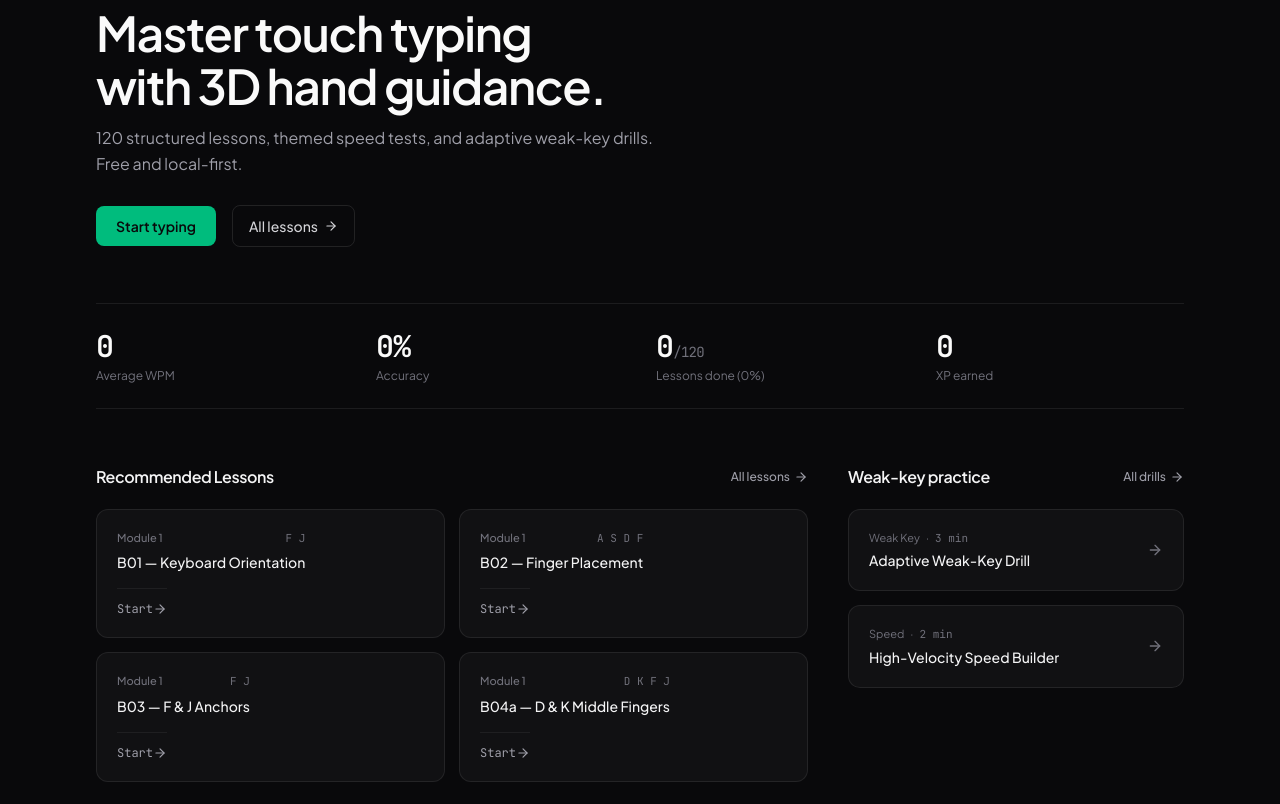
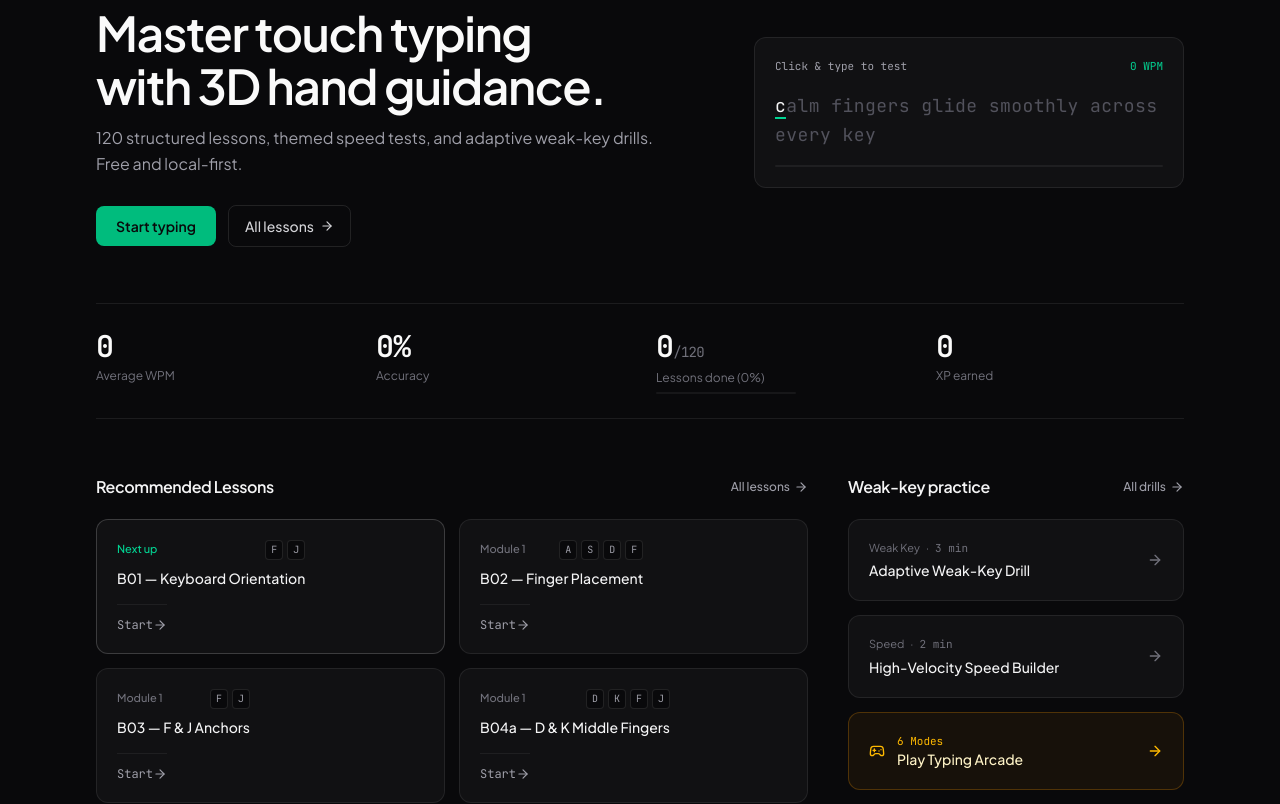
Before and after one commit to webmaster0-maker/typingmaster-pro, a React (Vite) app: page / in a window 1280 px wide. Shown: the part 280-1084 px from the top of the page. Built offline with nearby package versions, Linux system fonts and the light colour scheme.

Commit message:
Auto-sync: update files [2026-11-27 10:06:31]

```diff
--- a/src/App.tsx
+++ b/src/App.tsx
@@ -806,6 +806,7 @@ export default function App() {
               onStartLesson={handleStartLesson}
               onStartPractice={handleStartPractice}
               onOpenNourishmentDrills={() => setActiveTab('drills')}
+              onOpenArcade={() => setIsArcadeOpen(true)}
               setActiveTab={setActiveTab}
             />
           )}
--- a/src/components/Dashboard.tsx
+++ b/src/components/Dashboard.tsx
@@ -1,7 +1,7 @@
-import React, { useState } from 'react';
+import React, { useRef, useState } from 'react';
 import { Lesson, PracticeItem, UserStats, SessionResult } from '../types';
 import { calculateGrowthProfile, getLessonCompletionMeta } from '../utils/growthEngine';
-import { ArrowRight, ChevronDown } from 'lucide-react';
+import { ArrowRight, ChevronDown, Gamepad2, RotateCcw } from 'lucide-react';
 
 interface DashboardProps {
   lessons: Lesson[];
@@ -11,8 +11,11 @@ interface DashboardProps {
   onStartLesson: (lesson: Lesson) => void;
   onStartPractice: (practice: PracticeItem) => void;
   onOpenNourishmentDrills: () => void;
+  onOpenArcade?: () => void;
   setActiveTab: (tab: string) => void;
 }
+
+const PREVIEW_TEXT = 'calm fingers glide smoothly across every key';
 
 export const Dashboard: React.FC<DashboardProps> = ({
   lessons,
@@ -22,10 +25,47 @@ export const Dashboard: React.FC<DashboardProps> = ({
   onStartLesson,
   onStartPractice,
   onOpenNourishmentDrills,
+  onOpenArcade,
   setActiveTab,
 }) => {
   const growthProfile = calculateGrowthProfile(userStats, sessionHistory);
   const [openFaq, setOpenFaq] = useState<number>(0);
+
+  // Interactive 1-line hero typing preview state (no persistence, instant tactile engagement)
+  const [previewTyped, setPreviewTyped] = useState('');
+  const [previewStart, setPreviewStart] = useState<number | null>(null);
+  const [previewEnd, setPreviewEnd] = useState<number | null>(null);
+  const previewInputRef = useRef<HTMLInputElement>(null);
+
+  const handlePreviewChange = (e: React.ChangeEvent<HTMLInputElement>) => {
+    const val = e.target.value.slice(0, PREVIEW_TEXT.length);
+    if (!previewStart && val.length > 0) {
+      setPreviewStart(Date.now());
+    }
+    if (val.length === PREVIEW_TEXT.length && !previewEnd) {
+      setPreviewEnd(Date.now());
+    } else if (val.length < PREVIEW_TEXT.length && previewEnd) {
+      setPreviewEnd(null);
+    }
+    setPreviewTyped(val);
+  };
+
+  const resetPreview = () => {
+    setPreviewTyped('');
+    setPreviewStart(null);
+    setPreviewEnd(null);
+    previewInputRef.current?.focus();
+  };
+
+  const previewCorrect = previewTyped
+    .split('')
+    .filter((ch, idx) => ch === PREVIEW_TEXT[idx]).length;
+  const previewElapsedMin = previewStart
+    ? Math.max(0.02, ((previewEnd ?? Date.now()) - previewStart) / 60000)
+    : 0;
+  const previewWpm = previewStart && previewTyped.length > 1
+    ? Math.round(previewCorrect / 5 / previewElapsedMin)
+    : 0;
 
   const faqItems = [
     {
@@ -65,8 +105,9 @@ export const Dashboard: React.FC<DashboardProps> = ({
 
   return (
     <div className="max-w-6xl mx-auto px-4 sm:px-6 lg:px-8 py-10 sm:py-14 space-y-14 animate-fadeIn">
-      {/* Open Editorial Hero */}
-      <section className="space-y-6 max-w-2xl">
+      {/* Open Editorial Hero + Instant Typing Preview */}
+      <section className="grid grid-cols-1 lg:grid-cols-12 gap-10 items-center">
+        <div className="lg:col-span-7 space-y-6">
           <div className="space-y-3">
             <p className="text-xs font-mono uppercase tracking-widest text-emerald-400">
               Touch Typing Studio
@@ -79,7 +120,7 @@ export const Dashboard: React.FC<DashboardProps> = ({
             </p>
           </div>
 
-        <div className="flex flex-wrap items-center gap-4 pt-1">
+          <div className="flex flex-wrap items-center gap-3 pt-1">
             {nextLesson && (
               <button
                 type="button"
@@ -102,9 +143,75 @@ export const Dashboard: React.FC<DashboardProps> = ({
               <ArrowRight className="w-3.5 h-3.5" />
             </a>
           </div>
+        </div>
+
+        {/* Live 1-Line Try-It Typing Card */}
+        <div
+          onClick={() => previewInputRef.current?.focus()}
+          className="lg:col-span-5 bg-[#111113] border border-white/[0.08] hover:border-white/[0.15] rounded-xl p-5 space-y-4 cursor-text transition-colors"
+        >
+          <div className="flex items-center justify-between text-[11px]">
+            <span className="font-mono text-zinc-400">
+              {previewEnd ? 'Completed' : 'Click & type to test'}
+            </span>
+            <div className="flex items-center gap-3 font-mono tabular-nums">
+              <span className="text-emerald-400">{previewWpm} WPM</span>
+              {previewTyped.length > 0 && (
+                <button
+                  type="button"
+                  onClick={(e) => {
+                    e.stopPropagation();
+                    resetPreview();
+                  }}
+                  aria-label="Reset preview"
+                  className="text-zinc-500 hover:text-zinc-200 transition-colors"
+                >
+                  <RotateCcw className="w-3 h-3" />
+                </button>
+              )}
+            </div>
+          </div>
+
+          <div className="font-mono text-base sm:text-lg leading-relaxed tracking-wide select-none break-words">
+            {PREVIEW_TEXT.split('').map((char, idx) => {
+              const typed = previewTyped[idx];
+              const isCursor = idx === previewTyped.length;
+              let cls = 'text-zinc-600';
+              if (typed !== undefined) {
+                cls = typed === char ? 'text-emerald-400' : 'text-rose-400 bg-rose-500/15 rounded-sm';
+              } else if (isCursor) {
+                cls = 'text-zinc-100 border-b-2 border-emerald-400';
+              }
+              return (
+                <span key={idx} className={cls}>
+                  {char}
+                </span>
+              );
+            })}
+          </div>
+
+          <input
+            ref={previewInputRef}
+            type="text"
+            value={previewTyped}
+            onChange={handlePreviewChange}
+            aria-label="Quick typing preview"
+            spellCheck={false}
+            autoComplete="off"
+            autoCapitalize="off"
+            className="sr-only"
+          />
+
+          <div className="h-0.5 w-full bg-white/[0.06] rounded-full overflow-hidden">
+            <div
+              className="h-full bg-emerald-400 transition-all duration-100"
+              style={{ width: `${(previewTyped.length / PREVIEW_TEXT.length) * 100}%` }}
+            />
+          </div>
+        </div>
       </section>
 
-      {/* Flat Hairline Telemetry Strip */}
+      {/* Flat Hairline Telemetry Strip with 2px Progress Bar */}
       <section aria-label="Your typing progress" className="border-y border-white/[0.08] py-6">
         <div className="grid grid-cols-2 sm:grid-cols-4 gap-6 sm:gap-8">
           <div>
@@ -121,12 +228,18 @@ export const Dashboard: React.FC<DashboardProps> = ({
             <p className="text-xs text-zinc-500 mt-1">Accuracy</p>
           </div>
 
-          <div>
+          <div className="space-y-1.5">
             <p className="text-2xl sm:text-3xl font-semibold text-zinc-50 font-mono tabular-nums tracking-tight">
               {growthProfile.totalBlooms}
               <span className="text-sm font-normal text-zinc-500">/{lessons.length}</span>
             </p>
-            <p className="text-xs text-zinc-500 mt-1">Lessons done ({completionPct}%)</p>
+            <p className="text-xs text-zinc-500">Lessons done ({completionPct}%)</p>
+            <div className="h-0.5 w-full max-w-[140px] bg-white/[0.06] rounded-full overflow-hidden">
+              <div
+                className="h-full bg-emerald-400 transition-all duration-300"
+                style={{ width: `${completionPct}%` }}
+              />
+            </div>
           </div>
 
           <div>
@@ -169,6 +282,7 @@ export const Dashboard: React.FC<DashboardProps> = ({
                 sessionHistory
               );
               const isCompleted = meta.isCompleted;
+              const isNextUp = nextLesson?.id === lesson.id && !isCompleted;
 
               return (
                 <button
@@ -178,21 +292,34 @@ export const Dashboard: React.FC<DashboardProps> = ({
                   className={`group text-left p-5 rounded-xl border transition-colors duration-150 flex flex-col justify-between gap-4 focus-visible:outline-none focus-visible:ring-2 focus-visible:ring-emerald-400 ${
                     isCompleted
                       ? 'bg-[#111113] border-emerald-500/30 hover:border-emerald-500/50'
+                      : isNextUp
+                      ? 'bg-[#111113] hover:bg-zinc-900 border-white/[0.18]'
                       : 'bg-[#111113] hover:bg-zinc-900 border-white/[0.08] hover:border-white/[0.16]'
                   }`}
                 >
-                  <div className="space-y-1.5">
+                  <div className="space-y-2">
                     <div className="flex items-center justify-between gap-2 text-[11px]">
                       <span
                         className={`font-medium ${
-                          isCompleted ? 'text-emerald-400' : 'text-zinc-500'
+                          isCompleted
+                            ? 'text-emerald-400'
+                            : isNextUp
+                            ? 'text-emerald-400'
+                            : 'text-zinc-500'
                         }`}
                       >
-                        {isCompleted ? 'Completed' : `Module ${lesson.module}`}
+                        {isCompleted ? 'Completed' : isNextUp ? 'Next up' : `Module ${lesson.module}`}
                       </span>
-                      <span className="font-mono text-zinc-500">
-                        {lesson.targetKeys.slice(0, 4).join(' ').toUpperCase()}
-                      </span>
+                      <div className="flex items-center gap-1">
+                        {lesson.targetKeys.slice(0, 4).map((k) => (
+                          <kbd
+                            key={k}
+                            className="inline-flex items-center justify-center min-w-[18px] h-5 px-1 rounded bg-zinc-950 border border-white/[0.1] text-[10px] font-mono text-zinc-400 uppercase"
+                          >
+                            {k === ' ' ? 'SPC' : k}
+                          </kbd>
+                        ))}
+                      </div>
                     </div>
                     <h3 className="text-sm font-medium text-zinc-100 group-hover:text-white transition-colors">
                       {lesson.title}
@@ -211,7 +338,7 @@ export const Dashboard: React.FC<DashboardProps> = ({
           </div>
         </div>
 
-        {/* Right Col: Weak-Key Practice */}
+        {/* Right Col: Weak-Key Practice + Arcade Quick Entry */}
         <div className="space-y-5">
           <div className="flex items-center justify-between gap-3">
             <h2 className="text-base font-semibold text-zinc-100 tracking-tight">
@@ -253,6 +380,25 @@ export const Dashboard: React.FC<DashboardProps> = ({
                 <ArrowRight className="w-4 h-4 text-zinc-500 group-hover:text-zinc-200 group-hover:translate-x-0.5 transition-all shrink-0" />
               </button>
             ))}
+
+            {onOpenArcade && (
+              <button
+                type="button"
+                onClick={onOpenArcade}
+                className="w-full text-left bg-amber-500/[0.06] hover:bg-amber-500/[0.12] border border-amber-500/25 hover:border-amber-400/45 p-5 rounded-xl transition-colors duration-150 flex items-center justify-between gap-3 group focus-visible:outline-none focus-visible:ring-2 focus-visible:ring-amber-400"
+              >
+                <div className="flex items-center gap-3 min-w-0">
+                  <Gamepad2 className="w-4 h-4 text-amber-400 shrink-0" />
+                  <div className="min-w-0">
+                    <p className="text-[11px] font-mono text-amber-400">6 Modes</p>
+                    <h3 className="text-sm font-medium text-amber-100 group-hover:text-white transition-colors truncate">
+                      Play Typing Arcade
+                    </h3>
+                  </div>
+                </div>
+                <ArrowRight className="w-4 h-4 text-amber-400 group-hover:translate-x-0.5 transition-transform shrink-0" />
+              </button>
+            )}
           </div>
         </div>
       </div>
--- a/src/components/Header.tsx
+++ b/src/components/Header.tsx
@@ -80,11 +80,13 @@ export const Header: React.FC<HeaderProps> = ({
                   ${
                     isActive
                       ? 'text-zinc-50 bg-white/[0.07]'
+                      : isGames
+                      ? 'text-amber-300 hover:text-amber-200 bg-amber-500/[0.08] hover:bg-amber-500/[0.15] border border-amber-500/25'
                       : 'text-zinc-400 hover:text-zinc-100 hover:bg-white/[0.04]'
                   }
                 `}
               >
-                {isGames && <Gamepad2 className="w-3.5 h-3.5 shrink-0 text-zinc-400" />}
+                {isGames && <Gamepad2 className="w-3.5 h-3.5 shrink-0 text-amber-400" />}
                 <span>{item.label}</span>
                 {isActive && (
                   <span
@@ -151,6 +153,8 @@ export const Header: React.FC<HeaderProps> = ({
                 ${
                   isActive
                     ? 'text-emerald-400 font-medium bg-white/[0.06]'
+                    : isGames
+                    ? 'text-amber-400 font-medium'
                     : 'text-zinc-400'
                 }
               `}
--- a/src/components/TypingWorkspace.tsx
+++ b/src/components/TypingWorkspace.tsx
@@ -707,7 +707,7 @@ export const TypingWorkspace: React.FC<TypingWorkspaceProps> = ({
           typingInputRef.current?.focus({ preventScroll: true });
         }
       }}
-      className="min-h-[100dvh] h-[100dvh] w-full bg-slate-950 text-slate-100 flex flex-col overflow-hidden select-none font-sans"
+      className="min-h-[100dvh] h-[100dvh] w-full bg-[#09090B] text-zinc-100 flex flex-col overflow-hidden select-none font-sans"
     >
       {/* AUTO-FADING CORNER UTILITY CONTROLS (Zero layout space · Hidden while typing · Revealed on pointer move) */}
       {!isFinished && (
@@ -749,7 +749,7 @@ export const TypingWorkspace: React.FC<TypingWorkspaceProps> = ({
       {/* POST-COMPLETION DETAILS SCREEN (Keyboard, Text & Input Hidden · Clean Centered Results) */}
       {isFinished ? (
         <main className="flex-1 min-h-0 w-full flex items-center justify-center p-5 sm:p-8 overflow-y-auto">
-          <div className="w-full max-w-2xl bg-slate-900/95 border border-slate-800 rounded-2xl p-6 sm:p-8 shadow-2xl flex flex-col items-center text-center gap-6 animate-fadeIn">
+          <div className="w-full max-w-2xl bg-[#111113] border border-white/[0.08] rounded-2xl p-6 sm:p-8 shadow-2xl flex flex-col items-center text-center gap-6 animate-fadeIn">
             <div className="space-y-1.5">
               <div className="inline-flex items-center gap-1.5 text-xs font-semibold">
                 {isPassed ? (
@@ -764,37 +764,33 @@ export const TypingWorkspace: React.FC<TypingWorkspaceProps> = ({
                   </span>
                 )}
               </div>
-              <h2 className="text-xl sm:text-2xl font-bold text-white tracking-tight">{title}</h2>
+              <h2 className="text-lg sm:text-xl font-semibold text-zinc-100 tracking-tight">{title}</h2>
             </div>
 
-            <div className="w-full grid grid-cols-2 sm:grid-cols-5 gap-2.5 font-mono tabular-nums">
-              <div className="bg-slate-950 border border-slate-800 rounded-xl px-3 py-3">
-                <div className="text-[11px] font-sans text-slate-400">Speed</div>
-                <div className="mt-0.5 text-lg font-bold text-sky-400">{wpm} WPM</div>
+            {/* Hero WPM Spotlight */}
+            <div className="space-y-1">
+              <div className="text-5xl sm:text-6xl font-semibold font-mono tabular-nums text-zinc-50 tracking-tight">
+                {wpm} <span className="text-xl font-normal text-zinc-400">WPM</span>
               </div>
-              <div className="bg-slate-950 border border-slate-800 rounded-xl px-3 py-3">
-                <div className="text-[11px] font-sans text-slate-400">Accuracy</div>
-                <div
-                  className={`mt-0.5 text-lg font-bold ${
-                    isPassed ? 'text-emerald-400' : 'text-amber-400'
-                  }`}
-                >
-                  {accuracy}%
-                </div>
+              <p className={`text-sm font-mono tabular-nums ${isPassed ? 'text-emerald-400' : 'text-amber-400'}`}>
+                {accuracy}% accuracy
+              </p>
+            </div>
+
+            <div className="w-full grid grid-cols-3 gap-2.5 font-mono tabular-nums">
+              <div className="bg-[#09090B] border border-white/[0.07] rounded-xl px-3 py-2.5">
+                <div className="text-[11px] font-sans text-zinc-500">Errors</div>
+                <div className="mt-0.5 text-base font-semibold text-rose-400">{errors}</div>
               </div>
-              <div className="bg-slate-950 border border-slate-800 rounded-xl px-3 py-3">
-                <div className="text-[11px] font-sans text-slate-400">Errors</div>
-                <div className="mt-0.5 text-lg font-bold text-rose-400">{errors}</div>
-              </div>
-              <div className="bg-slate-950 border border-slate-800 rounded-xl px-3 py-3">
-                <div className="text-[11px] font-sans text-slate-400">Time</div>
-                <div className="mt-0.5 text-lg font-bold text-slate-200">
+              <div className="bg-[#09090B] border border-white/[0.07] rounded-xl px-3 py-2.5">
+                <div className="text-[11px] font-sans text-zinc-500">Time</div>
+                <div className="mt-0.5 text-base font-semibold text-zinc-200">
                   {formatTime(Math.max(1, Math.round(elapsedMs / 1000)))}
                 </div>
               </div>
-              <div className="bg-slate-950 border border-slate-800 rounded-xl px-3 py-3 col-span-2 sm:col-span-1">
-                <div className="text-[11px] font-sans text-slate-400">Earned</div>
-                <div className="mt-0.5 text-lg font-bold text-emerald-400">+{xpEarned} XP</div>
+              <div className="bg-[#09090B] border border-white/[0.07] rounded-xl px-3 py-2.5">
+                <div className="text-[11px] font-sans text-zinc-500">Earned</div>
+                <div className="mt-0.5 text-base font-semibold text-emerald-400">+{xpEarned} XP</div>
               </div>
             </div>
 
```
Lines whose indentation alone changed are shown as unchanged.
